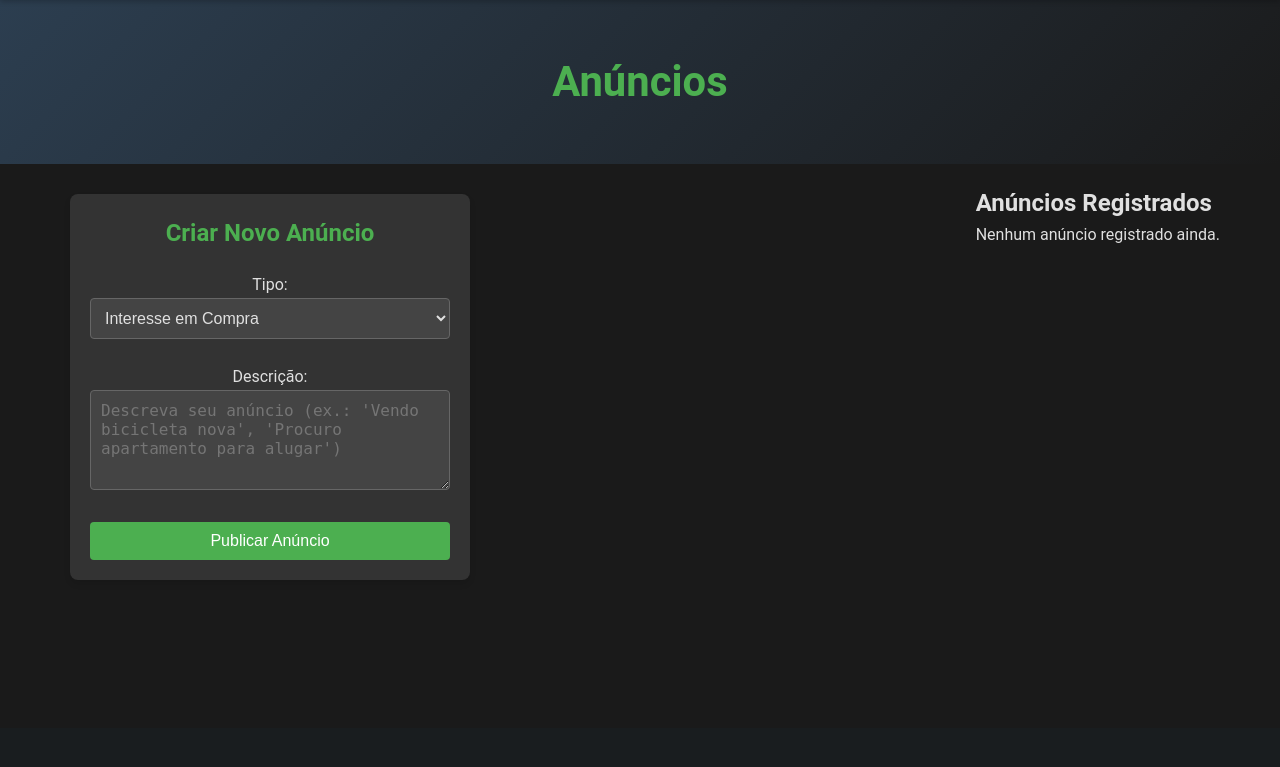
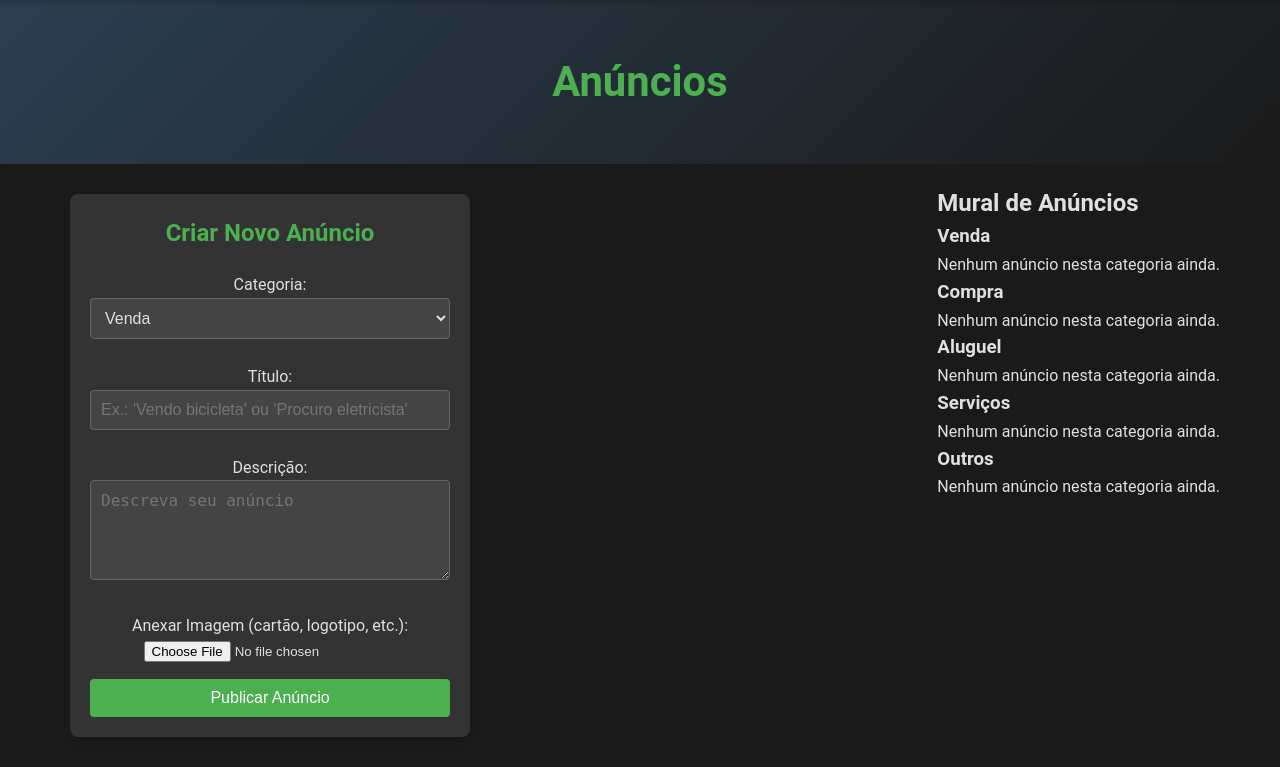
Before and after one commit to Sthsantos/AppCondominio, a Flask app: template templates/anuncios.html in a window 1280 px wide. Shown: the part 72-839 px from the top of the page. Before the commit the page ends 652 px from the top, so only its background shows below. Run offline with Flask 3, Linux system fonts and the light colour scheme; the template is opened without the code that fills it, so the values that code supplies are empty.

Commit message:
Update anuncios.html

```diff
--- a/templates/anuncios.html
+++ b/templates/anuncios.html
@@ -101,19 +42,28 @@
         <div class="content">
             <div class="form-container">
                 <h2>Criar Novo Anúncio</h2>
-                <form method="POST">
+                <form method="POST" enctype="multipart/form-data">
                     <div class="form-group">
-                        <label for="tipo">Tipo:</label>
+                        <label for="tipo">Categoria:</label>
                         <select name="tipo" id="tipo" required>
-                            <option value="Compra">Interesse em Compra</option>
                             <option value="Venda">Venda</option>
+                            <option value="Compra">Compra</option>
                             <option value="Aluguel">Aluguel</option>
+                            <option value="Serviços">Serviços</option>
                             <option value="Outros">Outros</option>
                         </select>
                     </div>
                     <div class="form-group">
+                        <label for="titulo">Título:</label>
+                        <input type="text" name="titulo" id="titulo" required placeholder="Ex.: 'Vendo bicicleta' ou 'Procuro eletricista'">
+                    </div>
+                    <div class="form-group">
                         <label for="descricao">Descrição:</label>
-                        <textarea name="descricao" id="descricao" required placeholder="Descreva seu anúncio (ex.: 'Vendo bicicleta nova', 'Procuro apartamento para alugar')"></textarea>
+                        <textarea name="descricao" id="descricao" required placeholder="Descreva seu anúncio"></textarea>
+                    </div>
+                    <div class="form-group">
+                        <label for="imagem">Anexar Imagem (cartão, logotipo, etc.):</label>
+                        <input type="file" name="imagem" id="imagem" accept="image/*">
                     </div>
                     <input type="submit" value="Publicar Anúncio">
                 </form>
@@ -128,14 +78,21 @@
                 {% endwith %}
             </div>
             <div class="anuncios-list-container">
-                <h2>Anúncios Registrados</h2>
-                {% if anuncios|length > 0 %}
+                <h2>Mural de Anúncios</h2>
+                {% for categoria in ['Venda', 'Compra', 'Aluguel', 'Serviços', 'Outros'] %}
+                    <div class="anuncios-categoria">
+                        <h3>{{ categoria }}</h3>
+                        {% set anuncios_categoria = anuncios | selectattr('tipo', 'equalto', categoria) | list %}
+                        {% if anuncios_categoria|length > 0 %}
                             <ul class="anuncios-list">
-                        {% for anuncio in anuncios %}
+                                {% for anuncio in anuncios_categoria %}
                                 <li>
                                     <strong>Usuário:</strong> {{ anuncio['usuario_nome'] }}<br>
-                            <strong>Tipo:</strong> {{ anuncio['tipo'] }}<br>
+                                    <strong>Título:</strong> {{ anuncio['titulo'] }}<br>
                                     <strong>Descrição:</strong> {{ anuncio['descricao'] }}<br>
+                                    {% if anuncio['imagem'] %}
+                                        <img src="{{ url_for('static', filename='uploads/' + anuncio['imagem']) }}" alt="Imagem do Anúncio" class="anuncio-imagem">
+                                    {% endif %}
                                     <strong>Data:</strong> {{ anuncio['data_criacao'] }}<br>
                                     {% if anuncio['usuario_id'] == session['user_id'] %}
                                         <form method="POST" style="display: inline;" id="delete-form-{{ anuncio['id'] }}">
@@ -149,8 +106,10 @@
                                 {% endfor %}
                             </ul>
                         {% else %}
-                    <p class="no-data">Nenhum anúncio registrado ainda.</p>
+                            <p class="no-data">Nenhum anúncio nesta categoria ainda.</p>
                         {% endif %}
+                    </div>
+                {% endfor %}
             </div>
         </div>
         <!-- Modal de Confirmação de Exclusão -->
```
Also changed, not shown: other parts of templates/anuncios.html (+0 -59 lines). Lines whose indentation alone changed are shown as unchanged.
